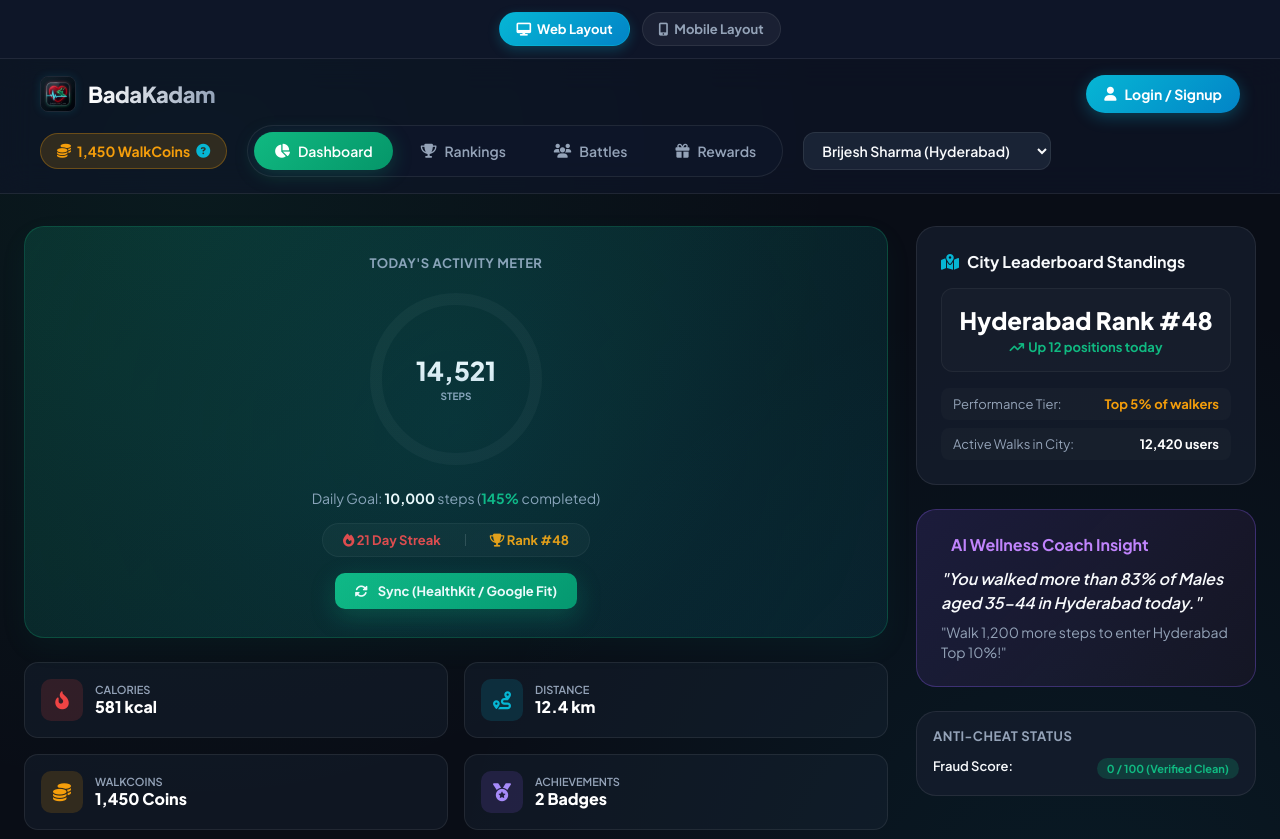
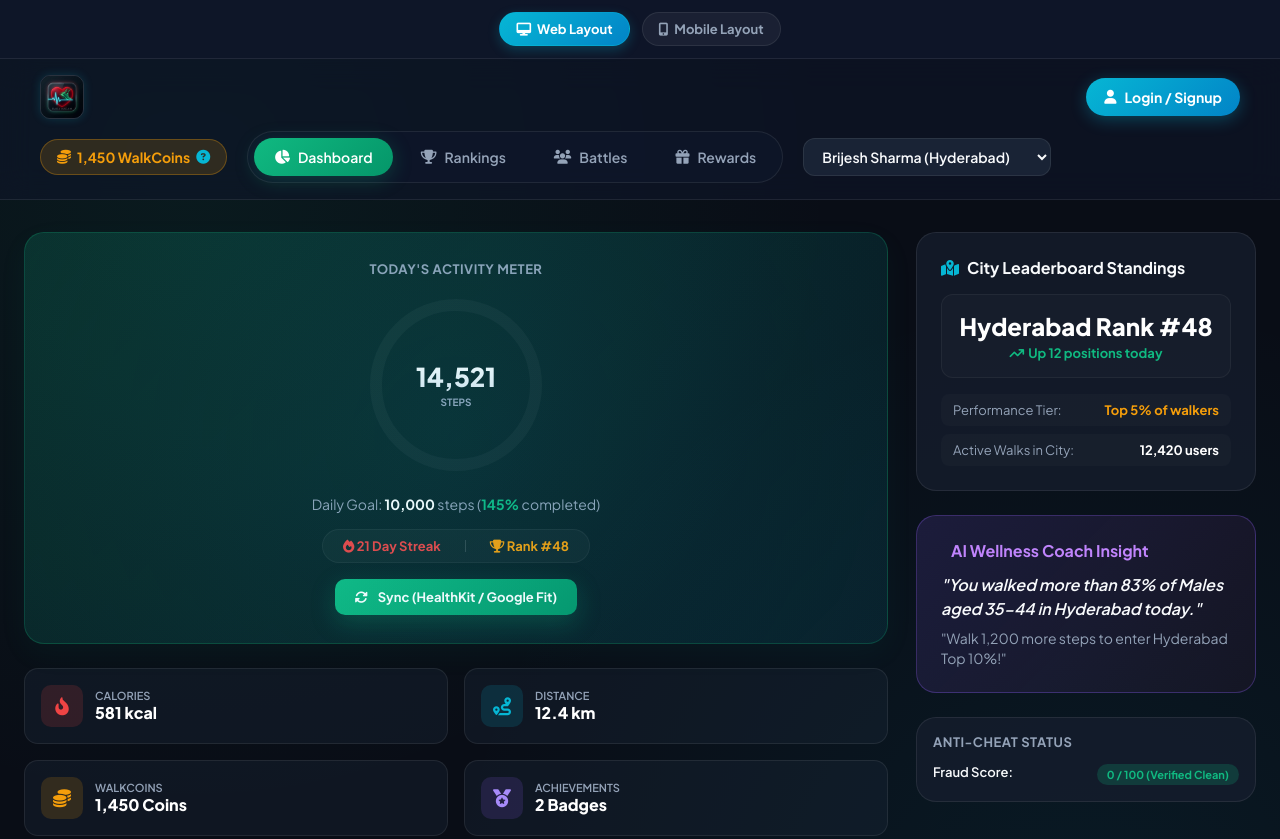
Before and after one commit to badbrij/Happyfeet, a website: page frontend/index.html in a window 1280 px wide. Shown: the top 839 px of the page. Drawn offline with Linux system fonts and the light colour scheme; no server answers; some icons are missing.

Commit message:
Branding: Make header logo prominent and remove redundant BadaKadam text node

```diff
--- a/frontend/index.html
+++ b/frontend/index.html
@@ -112,8 +112,7 @@
       <header id="app-header">
         <div class="header-top-row">
           <div class="logo-container">
-            <img src="logo.png" class="logo-image" style="height: 36px; border-radius: 8px; box-shadow: 0 0 8px rgba(6, 182, 212, 0.15); border: 1px solid rgba(255,255,255,0.08);">
-            <span class="logo-text">BadaKadam</span>
+            <img src="logo.png" class="logo-image" style="height: 44px; border-radius: 10px; box-shadow: 0 0 10px rgba(6, 182, 212, 0.2); border: 1px solid rgba(255,255,255,0.12);">
           </div>
 
           <div class="header-actions-right" style="display: flex; align-items: center; gap: 8px;">
```
